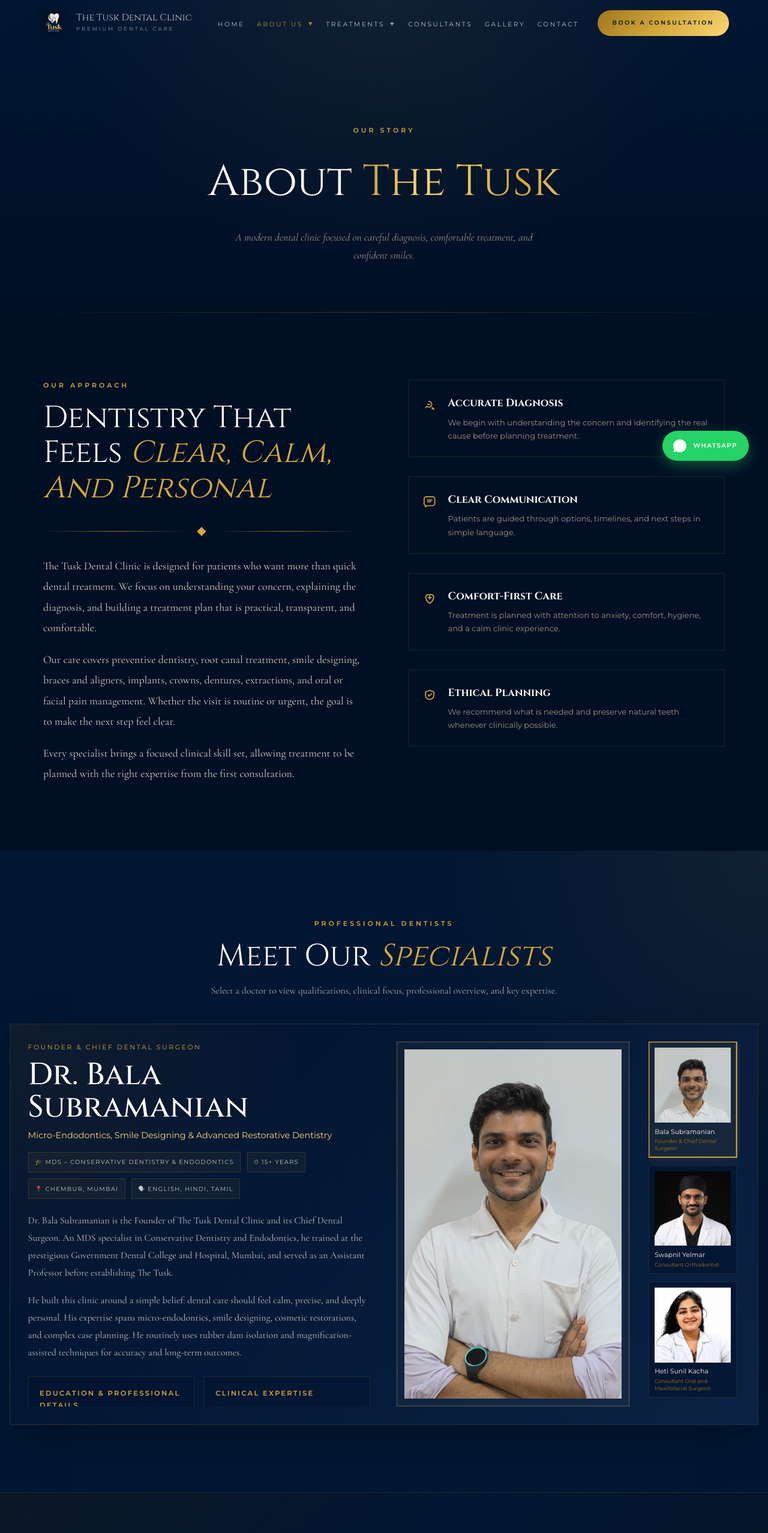
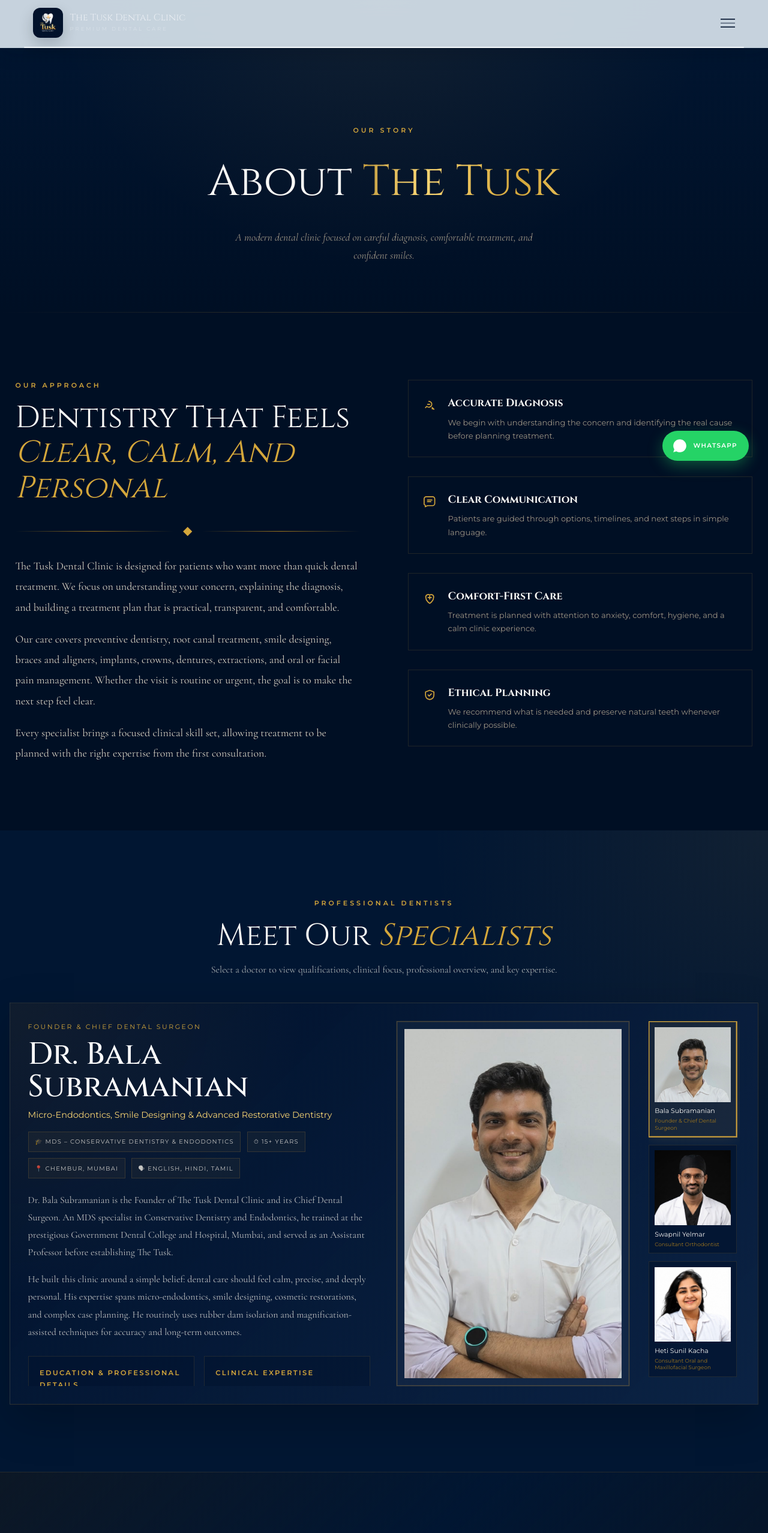
Before and after one commit to Barospooky/TUSK, a React (Vite) app: page /about in a window 1280 px wide. Shown: the top 2555 px of the page at 60% size. Built offline with nearby package versions, Linux system fonts and the light colour scheme.

Commit message:
window size

```diff
--- a/src/components/Navbar.css
+++ b/src/components/Navbar.css
@@ -18,9 +18,9 @@
 }
 
 .navbar__inner {
-  width: min(1200px, calc(100% - 4rem));
+  width: min(1600px, calc(100% - 2rem));
   margin: 0 auto;
-  padding: 0 1.5rem;
+  padding: 0 clamp(1rem, 2vw, 2rem);
   display: flex;
   align-items: center;
   justify-content: space-between;
@@ -71,6 +71,7 @@
   font-family: var(--font-display);
   font-size: 0.98rem;
   line-height: 1.1;
+  white-space: nowrap;
   transition: color 0.3s ease, opacity 0.3s ease;
 }
 
@@ -87,13 +88,15 @@
 .navbar__links {
   display: flex;
   align-items: center;
-  gap: clamp(1rem, 1.6vw, 1.55rem);
+  flex-wrap: nowrap;
+  gap: clamp(0.8rem, 1.4vw, 1.55rem);
   list-style: none;
   margin: 0 auto;
 }
 
 .navbar__links li {
   position: relative;
+  flex: 0 0 auto;
 }
 
 .navbar__links a {
@@ -104,6 +107,12 @@
   letter-spacing: 0.16rem;
   text-transform: uppercase;
   transition: color 0.25s ease;
+}
+
+.navbar__links > li > a {
+  display: inline-flex;
+  align-items: center;
+  white-space: nowrap;
 }
 
 .navbar--scrolled .navbar__brand-title {
@@ -263,7 +272,8 @@
 }
 
 .navbar__cta {
-  padding: 0.82rem 1.55rem !important;
+  flex: 0 0 auto;
+  padding: 0.82rem clamp(1.15rem, 1.8vw, 1.8rem) !important;
   border-radius: 999px;
   font-size: 0.6rem !important;
   letter-spacing: 0.16rem !important;
@@ -342,7 +352,7 @@
   text-transform: none;
 }
 
-@media (max-width: 920px) {
+@media (max-width: 1280px) {
   .navbar {
     background: rgba(226, 237, 245, 0.88);
     box-shadow: 0 10px 30px rgba(8, 16, 28, 0.14);
--- a/src/index.css
+++ b/src/index.css
@@ -22,6 +22,8 @@
   --font-sans: 'Montserrat', sans-serif;
   --navbar-gap: 1rem;
   --navbar-height: 4.5rem;
+  --content-max: 1600px;
+  --content-gutter: clamp(1rem, 2vw, 2rem);
 }
 
 html {
@@ -156,9 +158,10 @@ video {
 }
 
 .container {
-  max-width: 1200px;
+  width: 100%;
+  max-width: var(--content-max);
   margin: 0 auto;
-  padding: 0 2rem;
+  padding-inline: var(--content-gutter);
 }
 
 @media (max-width: 560px) {
--- a/src/pages/Home.css
+++ b/src/pages/Home.css
@@ -876,8 +876,8 @@
 }
 
 .doctors-panel__card {
-  width: min(100vw - 2rem, 1360px);
-  margin-inline: calc((100% - min(100vw - 2rem, 1360px)) / 2);
+  width: min(calc(100vw - 2rem), var(--content-max));
+  margin-inline: calc((100% - min(calc(100vw - 2rem), var(--content-max))) / 2);
   border-radius: 1.8rem;
   background: #d8e8f5;
   padding: clamp(2.2rem, 5vw, 4rem) clamp(1.2rem, 4vw, 3.5rem);
--- a/src/pages/PageCommon.css
+++ b/src/pages/PageCommon.css
@@ -65,7 +65,7 @@
 
 /* SERVICES PAGE */
 .services-page__body {
-  max-width: 1360px;
+  max-width: var(--content-max);
   padding-top: 5rem;
   padding-left: 1.25rem;
   padding-right: 1.25rem;
@@ -1119,9 +1119,9 @@
 }
 
 .specialists-header {
-  width: min(100vw - 2rem, 1360px);
+  width: min(calc(100vw - 2rem), var(--content-max));
   max-width: none;
-  margin-inline: calc((100% - min(100vw - 2rem, 1360px)) / 2);
+  margin-inline: calc((100% - min(calc(100vw - 2rem), var(--content-max))) / 2);
   margin-bottom: 2.6rem;
   text-align: center;
 }
@@ -1136,8 +1136,8 @@
 }
 
 .specialist-showcase {
-  width: min(100vw - 2rem, 1360px);
-  margin-inline: calc((100% - min(100vw - 2rem, 1360px)) / 2);
+  width: min(calc(100vw - 2rem), var(--content-max));
+  margin-inline: calc((100% - min(calc(100vw - 2rem), var(--content-max))) / 2);
   display: grid;
   grid-template-columns: minmax(0, 1.08fr) minmax(18rem, 0.72fr) 9.5rem;
   gap: 2rem;
```
